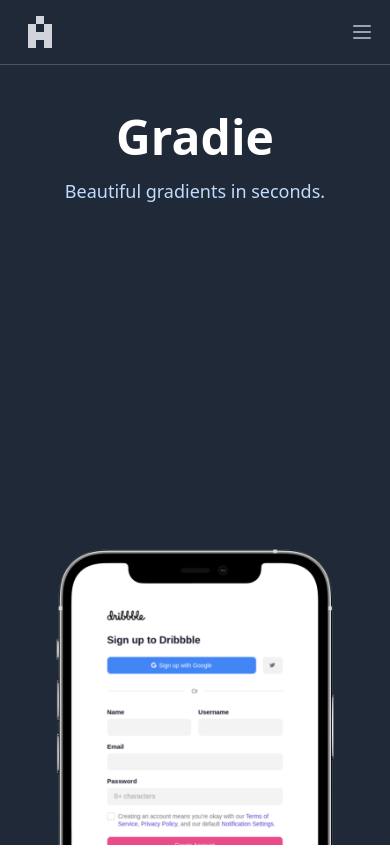
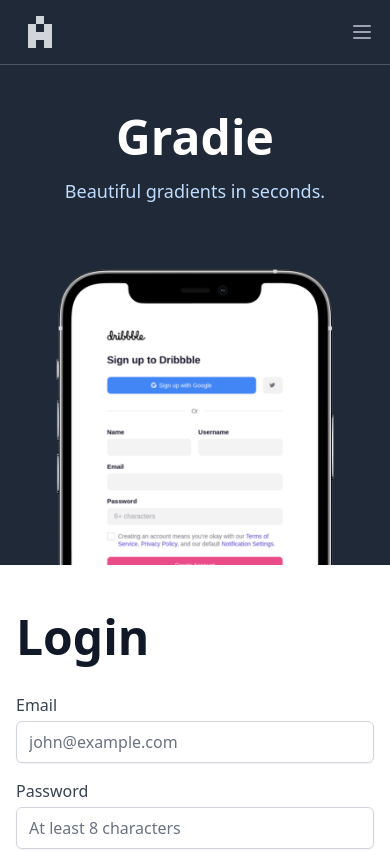
Before and after one commit to AndrewHeinke/codewell-frontend-challenges, a Vue app: page /Challenge3 in a window 390 px wide. Shown: the top 851 px of the page. Built offline with nearby package versions, Linux system fonts and the light colour scheme; a web font is replaced by a local one; what @tailwindcss/typography would draw is missing.

Commit message:
refactor: adjust gradie mobile styles

```diff
--- a/src/assets/main.css
+++ b/src/assets/main.css
@@ -26,4 +26,11 @@
     background-size: contain;
     background-position: bottom;
     background-repeat: no-repeat;
+    min-height: 500px;
 }
+
+@media (min-width: 1024px) {
+    .gradie-bg {
+        min-height: unset;
+    }
+}
--- a/src/views/Challenge3.vue
+++ b/src/views/Challenge3.vue
@@ -3,10 +3,10 @@
         <div class="gradie-desktop-bg h-full flex lg:items-center lg:p-4">
             <div class="gradie block lg:flex w-full lg:max-w-6xl mx-auto">
                 <section
-                    class="flex-1 bg-gray-900 text-center gradie-bg h-full lg:h-auto px-4 lg:px-0 py-12 lg:rounded-l-xl"
+                    class="flex-1 bg-gray-900 text-center gradie-bg lg:h-auto px-4 lg:px-0 py-12 lg:rounded-l-xl"
                 >
                     <h1 class="text-white font-bold text-5xl mb-4">Gradie</h1>
-                    <p class="text-white text-lg md:text-xl text-blue-200">
+                    <p class="text-white text-lg lg:text-xl text-blue-200">
                         Beautiful gradients in seconds.
                     </p>
                 </section>
--- a/src/views/Home.vue
+++ b/src/views/Home.vue
@@ -1,7 +1,9 @@
 <template>
     <main>
         <div class="container py-6">
-            <h1 class="text-6xl font-bold leading-tight mb-4">Codewell Front End Challenges</h1>
+            <h1 class="text-4xl lg:text-6xl font-bold leading-tight mb-4">
+                Codewell Front End Challenges
+            </h1>
             <p class="text-xl mb-8">A site to show all the Codwell Frontend Challenges.</p>
             <ul>
                 <li>
```
